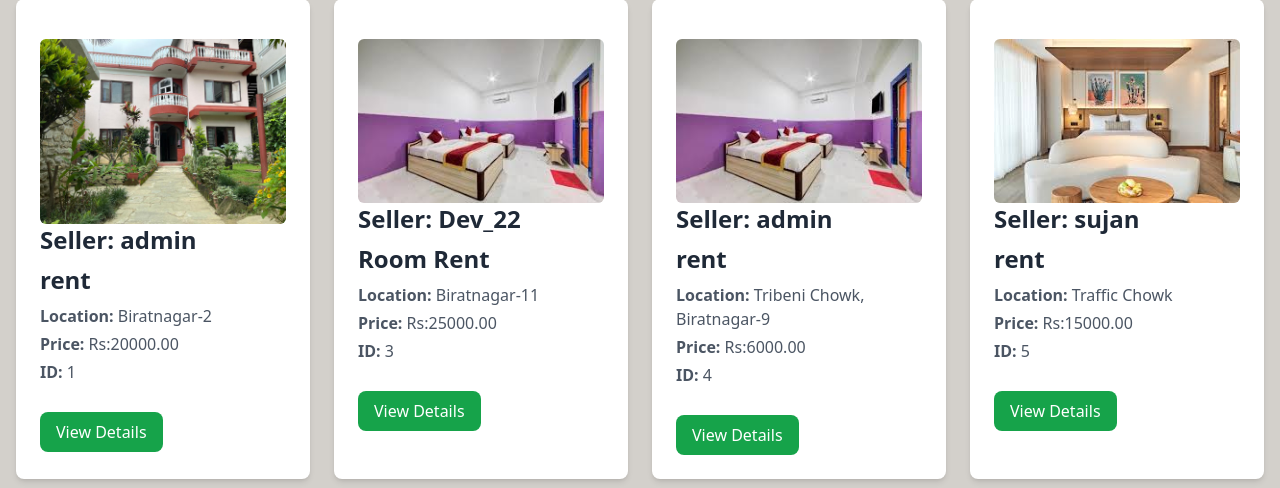
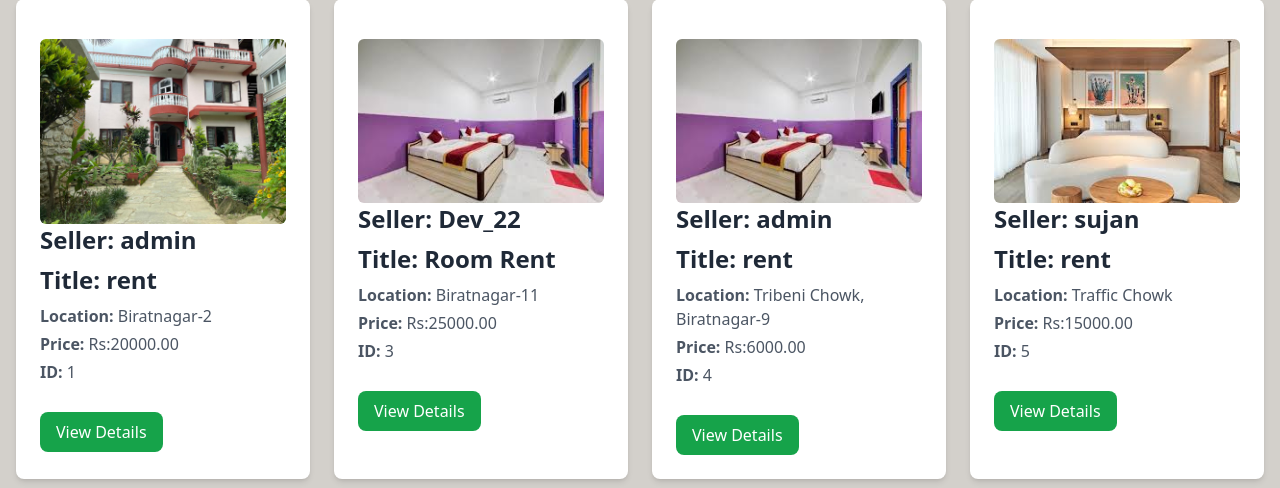
Before and after one commit to Praseeda-mgr/RentalEase2, a Django app: page / in a window 1280 px wide. Shown: the part 707-1195 px from the top of the page. Run offline with Django 5.2, Linux system fonts and the light colour scheme; data comes from the database, SQL or seed files in the repository; some libraries are stand-ins or nearby versions.

Commit message:
some changes

```diff
--- a/app/templates/home.html
+++ b/app/templates/home.html
@@ -60,7 +60,7 @@
               Seller: {{ item.seller }}
             </h2>
             <h2 class="text-2xl font-semibold text-gray-800 mb-2">
-              {{ item.title }}
+              Title: {{ item.title }}
             </h2>
             <p class="text-gray-600 mb-1">
               <strong>Location:</strong> {{ item.location }}
```
